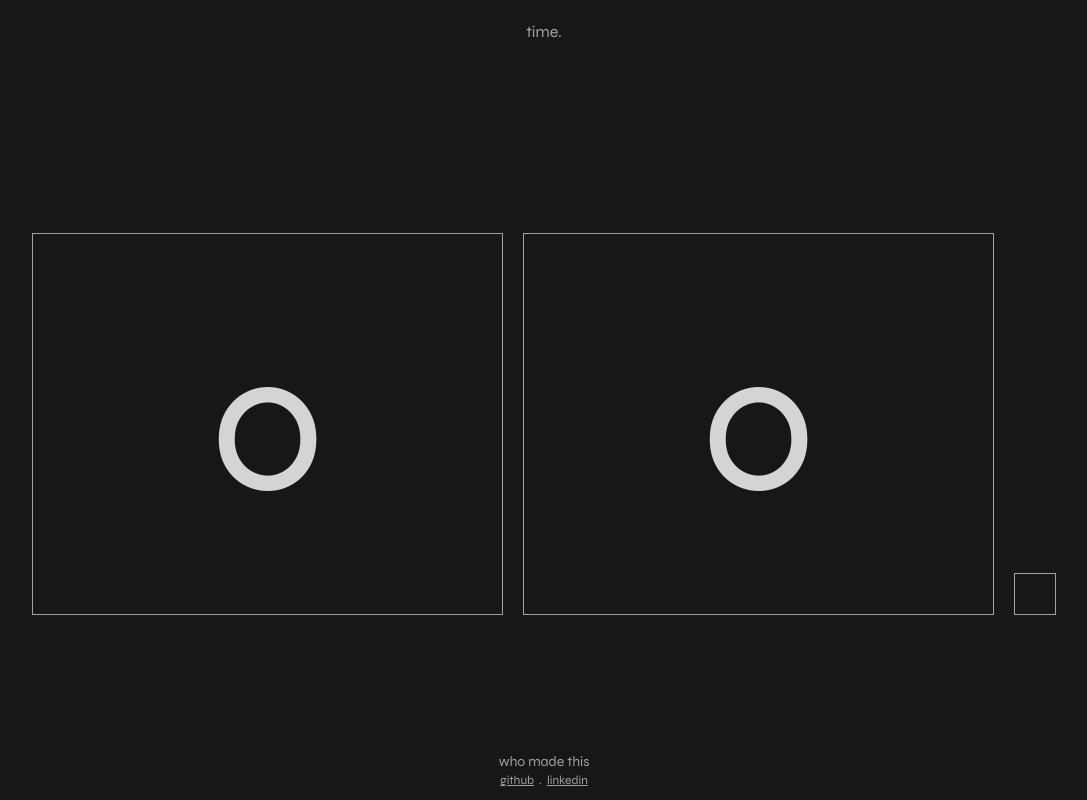
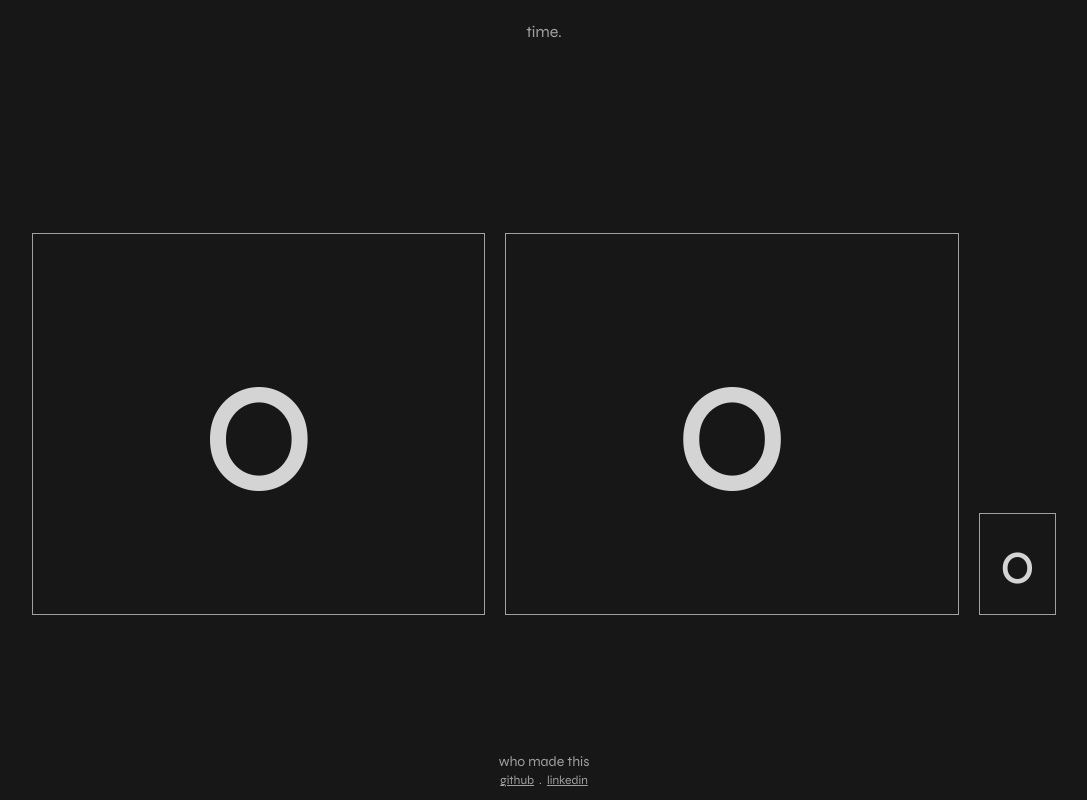
Before and after one commit to limitlez2020/timer-app, a Next.js app: page /timer in a window 1280 px wide. Both pictures are taken after a click on the button "start". Shown: the whole page, without its empty margins (96-1183 px from the left). Built offline with nearby package versions, Linux system fonts and the light colour scheme.

Commit message:
Fixed the mafunction of the timer, now the timer countdown is working. Fix: I had to add seconds as a dependency in the useEffect hook so that the countdown interval functionality in the useEffect hook not only runs when the page loads, but also runs whenever the seconds changes

```diff
--- a/app/components/TimerUI.js
+++ b/app/components/TimerUI.js
@@ -12,32 +12,6 @@ export default function TimerUI ({hrs, mins, secs}) {
   useEffect(() => {
     /* Start the countdown */
     let interval = setInterval(() => {
-
-      setSeconds((prevSecs) => {
-        /* Decrease seconds */
-        if (prevSecs > 0) {
-          return prevSecs - 1
-        }
-
-        /* If seconds reach 0 */
-        else {
-          /* If there's still minutes - decrease minutes and reset seconds */
-          if (minutes > 0) {
-            return 59
-          }
-        }
-      })
-
-      setMinutes((prevMins) => {
-        /* If seconds is 0 - decrease minutes (if there's still minutes left) */
-        if (seconds === 0) {
-          if (prevMins > 0) {
-            return prevMins - 1
-          }
-        }
-        return prevMins
-      })
-
 
       /* PLAN: the whole thing is controlled by seconds:
        *
@@ -57,12 +31,33 @@ export default function TimerUI ({hrs, mins, secs}) {
        *
       */
 
+      if (seconds > 0) {
+        setSeconds(prevSeconds => prevSeconds - 1)
+      }
+      else if (seconds === 0) {
+        if (minutes > 0) {
+          setMinutes(prevMinutes => prevMinutes - 1)
+          setSeconds(59)
+        }
+        else if (minutes === 0) {
+          if (hours > 0) {
+            setHours(prevHours => prevHours - 1)
+            setMinutes(59)
+            setSeconds(59)
+          }
+          else if (hours === 0) {
+            /* Timer is up */
+            clearInterval(interval)
+            alert("Time is up")
+          }
+        }
+      }
     }, 1000)
 
     /* Cleanup interval */
     return () => clearInterval(interval)
 
-  }, [])
+  }, [seconds])
 
 
 
```
